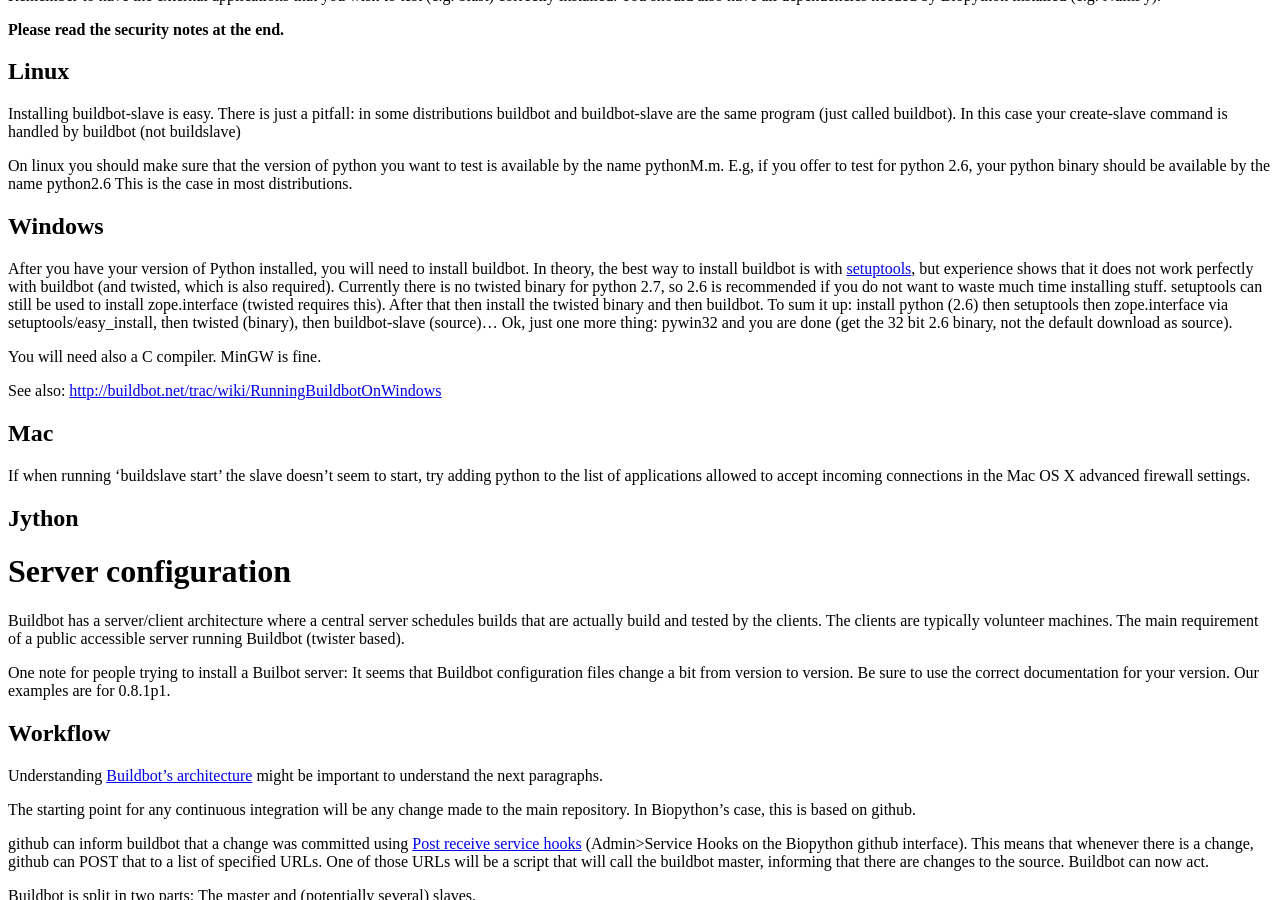
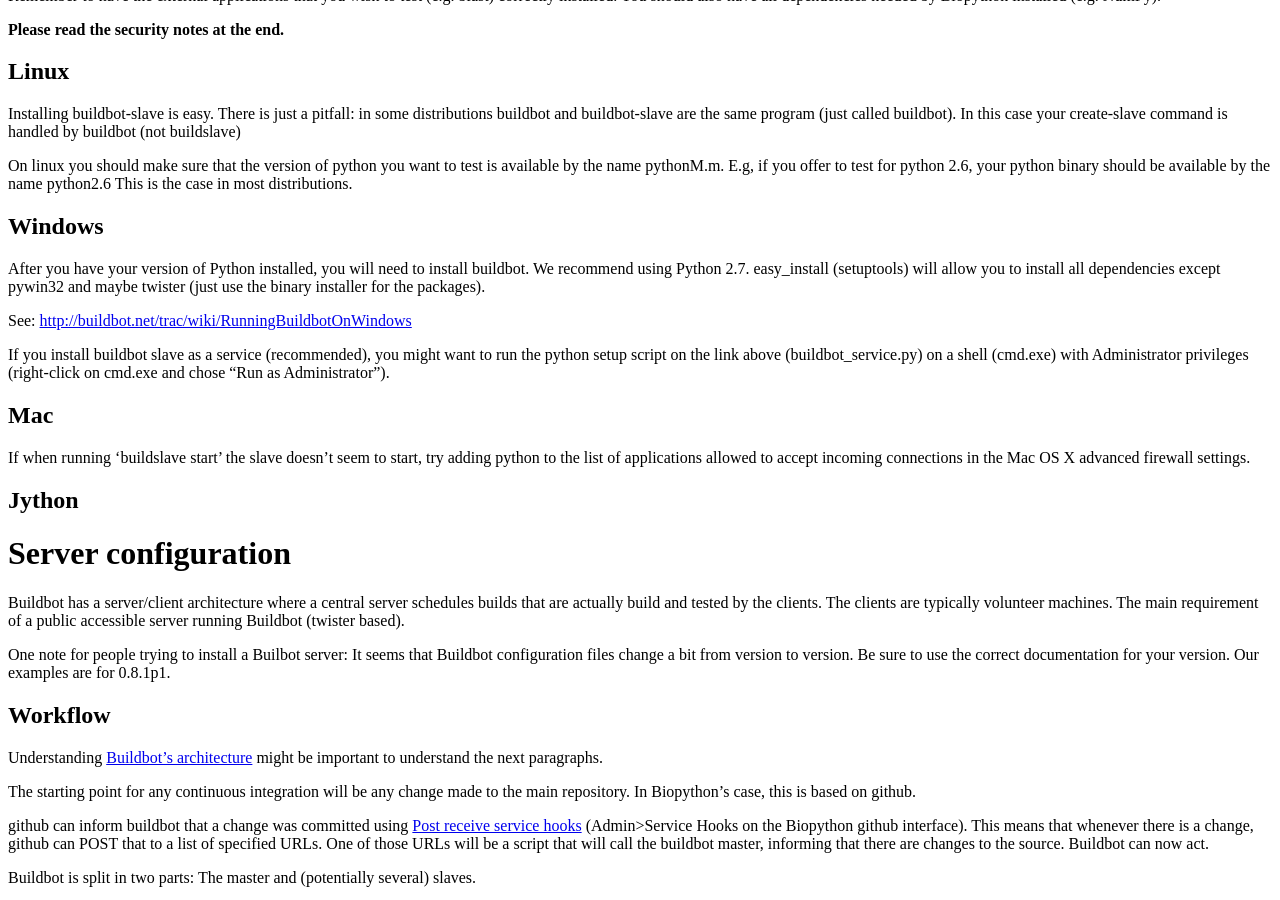
Before and after one commit to biopython/biopython.github.io, a Jekyll site: the page built from wiki/Continuous_integration.md, in a window 1280 px wide and 900 px high, scrolled down 764 px. Built offline with Jekyll 4.4.1, drawn with Linux system fonts in a browser that asks for light colours.

Commit message:
/* Windows */

```diff
--- a/wiki/Continuous_integration.md
+++ b/wiki/Continuous_integration.md
@@ -81,21 +81,16 @@ Windows
 -------
 
 After you have your version of Python installed, you will need to
-install buildbot. In theory, the best way to install buildbot is with
-[setuptools](http://pypi.python.org/pypi/setuptools), but experience
-shows that it does not work perfectly with buildbot (and twisted, which
-is also required). Currently there is no twisted binary for python 2.7,
-so 2.6 is recommended if you do not want to waste much time installing
-stuff. setuptools can still be used to install zope.interface (twisted
-requires this). After that then install the twisted binary and then
-buildbot. To sum it up: install python (2.6) then setuptools then
-zope.interface via setuptools/easy\_install, then twisted (binary), then
-buildbot-slave (source)... Ok, just one more thing: pywin32 and you are
-done (get the 32 bit 2.6 binary, not the default download as source).
+install buildbot. We recommend using Python 2.7. easy\_install
+(setuptools) will allow you to install all dependencies except pywin32
+and maybe twister (just use the binary installer for the packages).
 
-You will need also a C compiler. MinGW is fine.
+See: <http://buildbot.net/trac/wiki/RunningBuildbotOnWindows>
 
-See also: <http://buildbot.net/trac/wiki/RunningBuildbotOnWindows>
+If you install buildbot slave as a service (recommended), you might want
+to run the python setup script on the link above (buildbot\_service.py)
+on a shell (cmd.exe) with Administrator privileges (right-click on
+cmd.exe and chose "Run as Administrator").
 
 Mac
 ---
```
Also changed, not shown: 1 other file.
